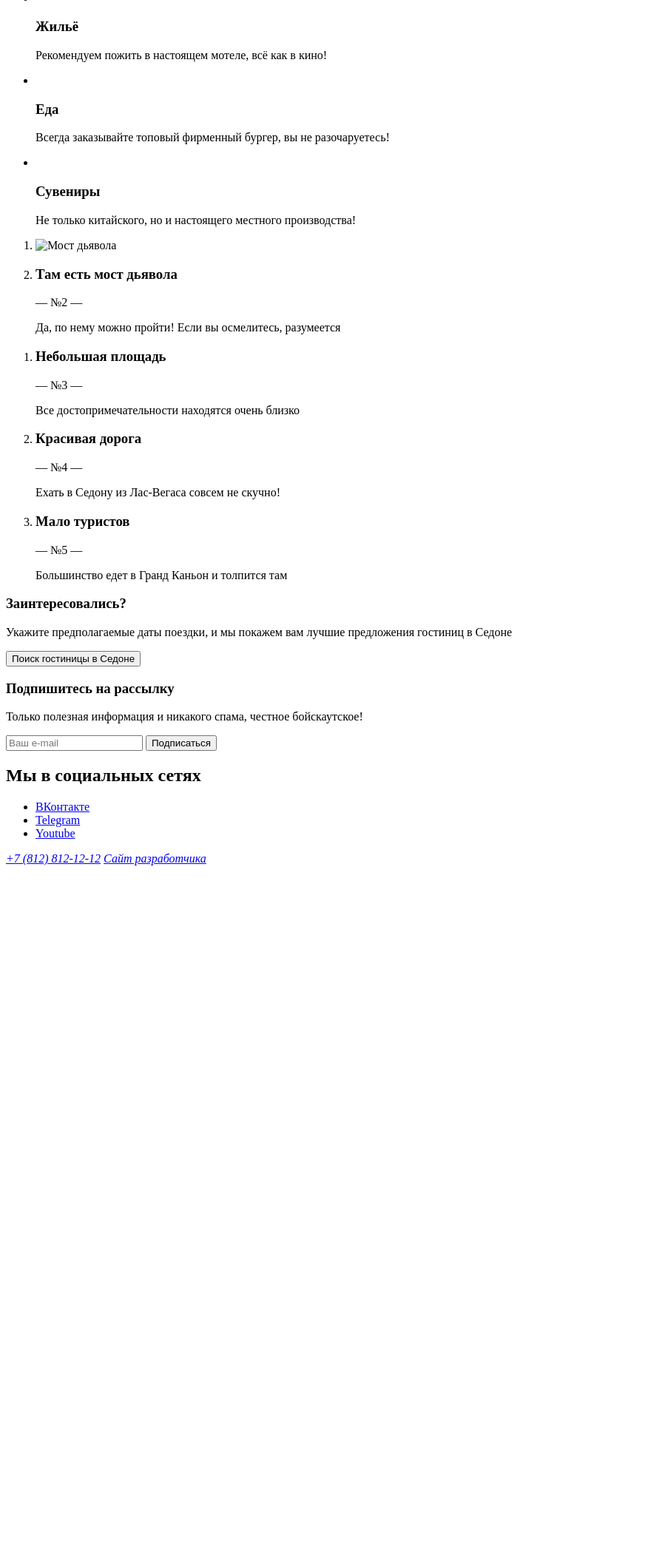
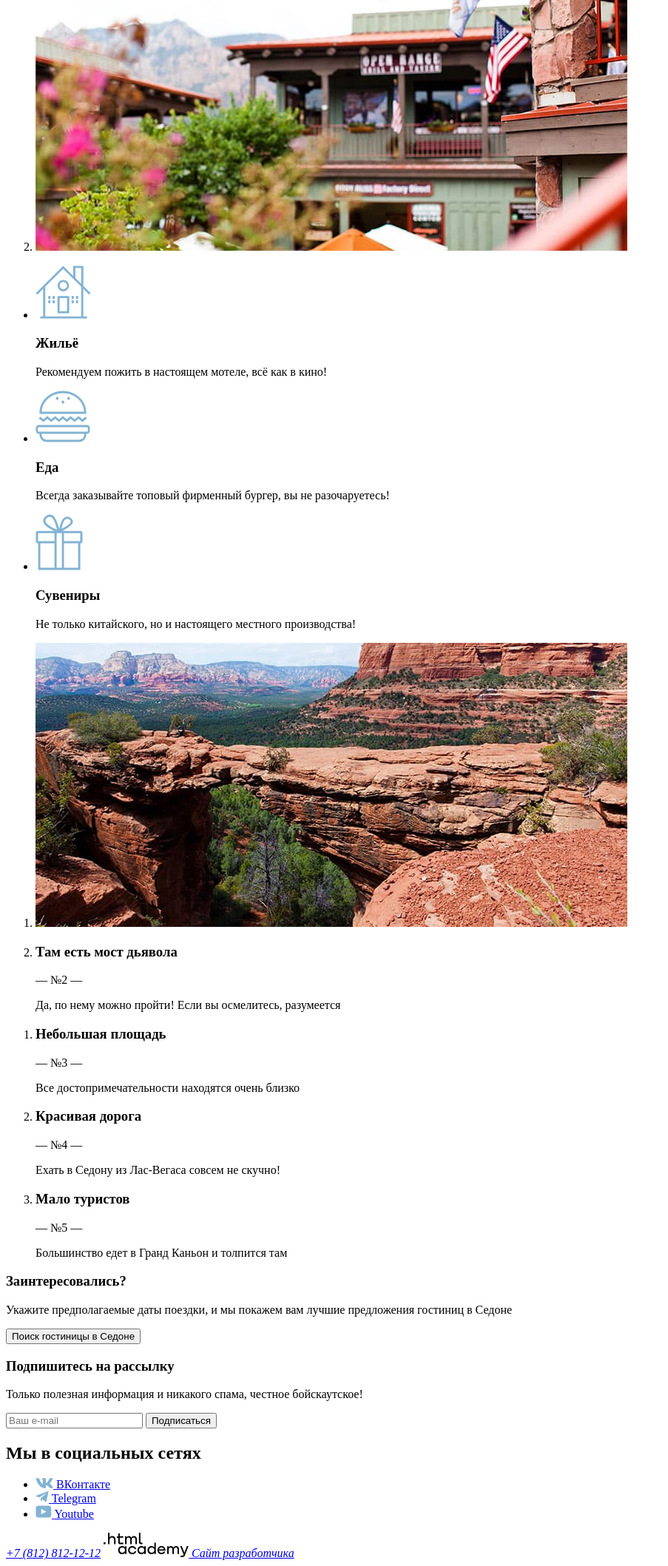
Before and after one commit to htmlacademy-htmlcss/2086405-sedona-34, a plain HTML site: page index.html in a window 1280 px wide. Shown: the part 954-3071 px from the top of the page at 74% size, without its empty margins (0-903 px from the left). Before the commit the page ends 2132 px from the top, so only its background shows below. Drawn offline with Linux system fonts and the light colour scheme.

Commit message:
Добавляет основные изображения

```diff
--- a/index.html
+++ b/index.html
@@ -71,29 +71,29 @@
             <p class="advantages-paragraph">Седона — не аттракцион для туристов, там течёт своя жизнь</p>
           </li>
           <li class="advantages-item">
-            <img class="advantages-img-first-reason" src="" alt="Городок">
+            <img class="advantages-img-first-reason" src="images/photo-1.jpg" alt="Городок" width="800" height="384">
           </li>
         </ol>
         <ul class="advantages-list">
           <li class="advantages-item">
-            <img class="advantages-icon" src="" alt="">
+            <img class="advantages-icon" src="images/housing.svg" alt=" " width="75" height="72">
             <h3 class="advantages-title">Жильё</h3>
             <p class="advantages-paragraph">Рекомендуем пожить в настоящем мотеле, всё как в кино!</p>
           </li>
           <li class="advantages-item">
-            <img class="advantages-icon" src="" alt="">
+            <img class="advantages-icon" src="images/food.svg" alt=" " width="74" height="70">
             <h3 class="advantages-title">Еда</h3>
             <p class="advantages-paragraph">Всегда заказывайте топовый фирменный бургер, вы не разочаруетесь!</p>
           </li>
           <li class="advantages-item">
-            <img class="advantages-icon" src="" alt="">
+            <img class="advantages-icon" src="images/souvenirs.svg" alt=" " width="64" height="76">
             <h3 class="advantages-title">Сувениры</h3>
             <p class="advantages-paragraph">Не только китайского, но и настоящего местного производства!</p>
           </li>
         </ul>
         <ol class="advantages-list">
           <li class="advantages-item">
-            <img class="advantages-img-second-reason" src="" alt="Мост дьявола">
+            <img class="advantages-img-second-reason" src="images/photo-2.jpg" alt="Мост дьявола" width="800" height="384">
           </li>
           <li class="advantages-item">
             <h3 class="advantages-title">Там есть мост дьявола</h3>
@@ -143,16 +143,19 @@
         <ul class="footer-social-list">
           <li class="footer-social-item">
             <a class="icon" href="https://vk.com/htmlacademy">
+              <img class="footer-vkontakte-icon" src="images/vkontakte.svg"  alt=" " width="24" height="14">
               <span class="visually-hidden">ВКонтакте</span>
             </a>
           </li>
           <li class="footer-social-item">
             <a class="icon" href="https://t.me/htmlacademy">
+              <img class="footer-telegram-icon" src="images/telegram.svg"  alt=" " width="18" height="15.1">
               <span class="visually-hidden">Telegram</span>
             </a>
           </li>
           <li class="footer-social-item">
             <a class="icon" href="https://www.youtube.com/user/htmlacademy.ru">
+              <img class="footer-youtube-icon" src="images/youtube.svg"  alt=" " width="22" height="17">
               <span class="visually-hidden">Youtube</span>
             </a>
           </li>
@@ -161,6 +164,7 @@
       <address class="footer-contacts-address">
         <a class="footer-contacts-address-phone" href="tel:+78128121212">+7 (812) 812-12-12</a>
         <a class="footer-contacts-address-logo" href="https://htmlacademy.ru">
+          <img class="footer-contacts-address-icon" src="images/HTML_Academy.svg"  alt="HTML Academy" width="114.9" height="32.9">
           <span class="visually-hidden">Сайт разработчика</span>
         </a>
       </address>
```
Also changed, not shown: catalog.html (+11 -5 lines).
